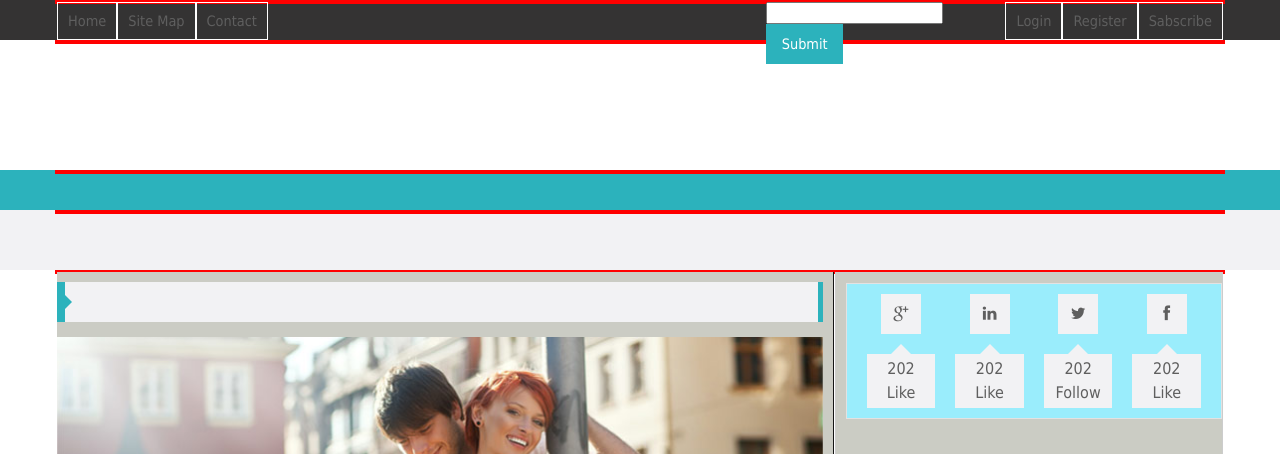
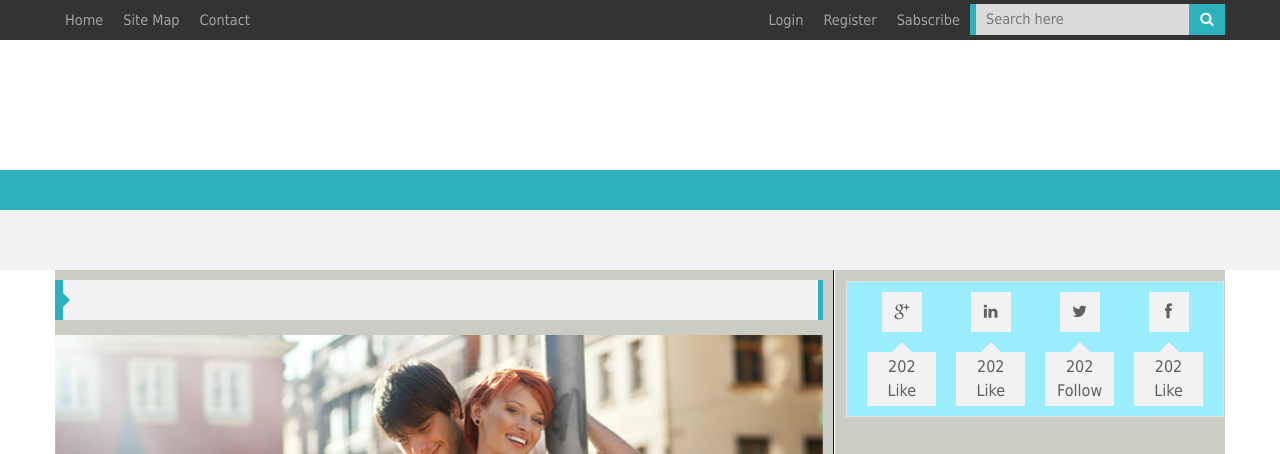
Before and after one commit to abestuzhev/Daily_News, a plain HTML site: page index.html in a window 1280 px wide. Shown: the top 454 px of the page. Drawn offline with Linux system fonts and the light colour scheme.

Commit message:
header-nav

```diff
--- a/css/style.css
+++ b/css/style.css
@@ -35,7 +35,7 @@ h5{
 	line-height:1em;
 }
 
-a, input{
+a, input, button{
 	text-decoration: none;
 	-webkit-transition: all .4s;
 	-o-transition: all .4s;
@@ -68,7 +68,7 @@ time{
 	text-decoration: none;
 	text-align:center;
 }
-.read-more:hover, input[type="submit"]:hover{
+.read-more:hover, input[type="submit"]:hover, button{
 	background: #68C7CE;
 	color:#fff;
 }
@@ -100,7 +100,7 @@ time{
 
 /*clearfix
 /***************************************************/
-.header::after, .header-nav::after, .main::after, .gallery::after, .post::after, .social::after, .mini-post::after,.newslater::after, .footer::after{
+.header::after, .header-nav::after, .registration::after, .main::after, .gallery::after, .post::after, .social::after, .mini-post::after,.newslater::after, .footer::after{
 	content:'';
 	display:table;
 	clear: both;
@@ -111,7 +111,7 @@ time{
 .layout-center{
 	max-width:1170px;
 	margin:0 auto;
-	border:2px solid red;
+	/*border:2px solid red;*/
 }
 
 .title, .newslater{
@@ -159,8 +159,43 @@ time{
 
 .header-nav a{
 	display: block;
-	padding: 10px;
-	border:1px solid #fff;
+	line-height:40px;
+	padding: 0 10px;
+	color:#a5a3a5;
+	/*border:1px solid #fff;*/
+}
+.header-nav a:hover{
+	border-bottom:2px solid #2CB2BC;
+}
+.header-form{
+	font-family: FFontAwesome;
+	width:255px;
+	margin: 0;
+	padding: 4px 0;
+}
+.header-form input{
+	width:100%;
+	line-height:29px;
+	border:none;
+	outline:0;
+	padding-left: 10px;
+	font-family:Tahoma,sans-serif;
+	background: #dadada;
+}
+.header-form button{
+	line-height:29px;
+	background: #2CB2BC;
+	border:none;
+	padding-right: 11px;
+	padding-left: 11px;
+}
+.header-form-wrap{
+	float: left;
+	width:86%;
+	border-left:6px solid #2CB2BC;
+}
+.header-form button::before{
+	content:'\f002';
 }
 .logoBan{
 	background: #fff;
@@ -459,9 +494,7 @@ input[type="submit"]{
 	line-height:38px;
 	outline: none;
 }
-input[type="submit"]:hover{
 
-}
 .email-wrap{
 	width:68%;
 	padding: 0 10px;
--- a/index.html
+++ b/index.html
@@ -21,15 +21,22 @@
 					<li><a href="#">Site Map</a></li>
 					<li><a href="#">Contact</a></li>
 				</ul>
+				<div class="float-right header-form">
+						<form action="#">
+							<div class="header-form-wrap"><input type="text" placeholder="Search here">
+							</div>
+							<button></button>
+						</form>
+					</div>
+				<!-- <form action="" class="header-form float-right">
+					<input type="text">
+					<input type="submit">
+				</form> -->
 				<ul class="header-nav float-right">
 					<li><a href="#">Login</a></li>
 					<li><a href="#">Register</a></li>
 					<li><a href="#">Sabscribe</a></li>
 				</ul>
-				<form action="" class="float-right">
-					<input type="text">
-					<input type="submit">
-				</form>
 			</div> <!-- end layout-center -->
 		</div>
 		<!-- END registration -->
```
